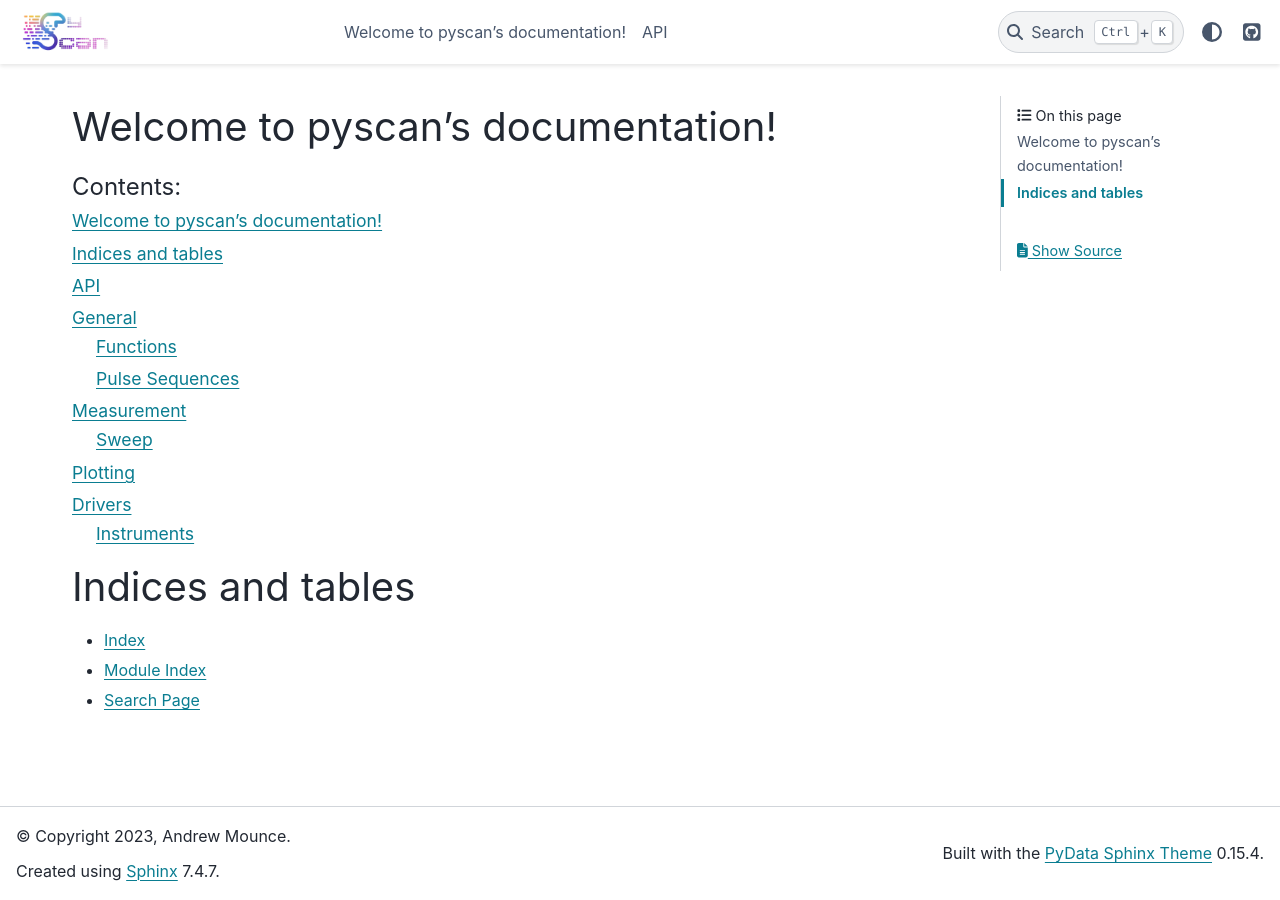
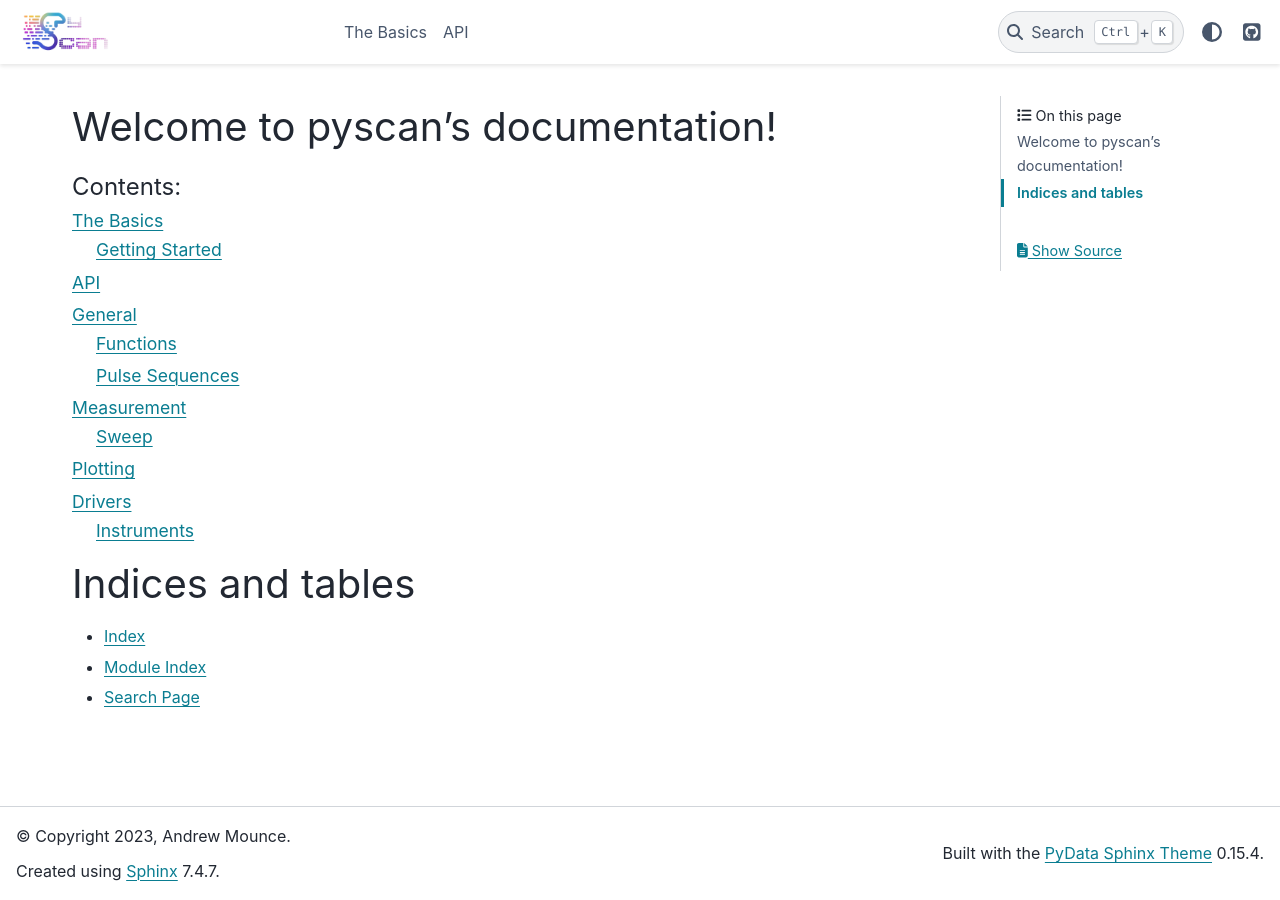
Before and after one commit to sandialabs/pyscan, a Sphinx documentation site: the page built from docs/source/index.rst, in a window 1280 px wide. Built offline with Sphinx 7.4.7 and the PyData theme 0.15.4, drawn with Linux system fonts in a browser that asks for light colours; pages that are not in the unit, such as notebooks, are missing from menus.

```diff
--- a/docs/source/basics/getting_started.md
+++ b/docs/source/basics/getting_started.rst
@@ -1,3 +1,4 @@
-# Getting Started
+Getting Started
+---------------
 
 To start using pyscan, you need to do a, b, c.
--- a/docs/source/the_basics.rst
+++ b/docs/source/the_basics.rst
@@ -1,17 +1,8 @@
-Welcome to pyscan's documentation!
-==================================
+The Basics
+==========
 
 .. toctree::
    :maxdepth: 2
    :caption: Contents:
 
    basics/getting_started
-
-
-
-Indices and tables
-==================
-
-* :ref:`genindex`
-* :ref:`modindex`
-* :ref:`search`
```
Also changed, not shown: docs/source/api/drivers.md (added), docs/source/api/general.md (added), docs/source/api/measurement.md (added), docs/source/api/plotting.md (added).
